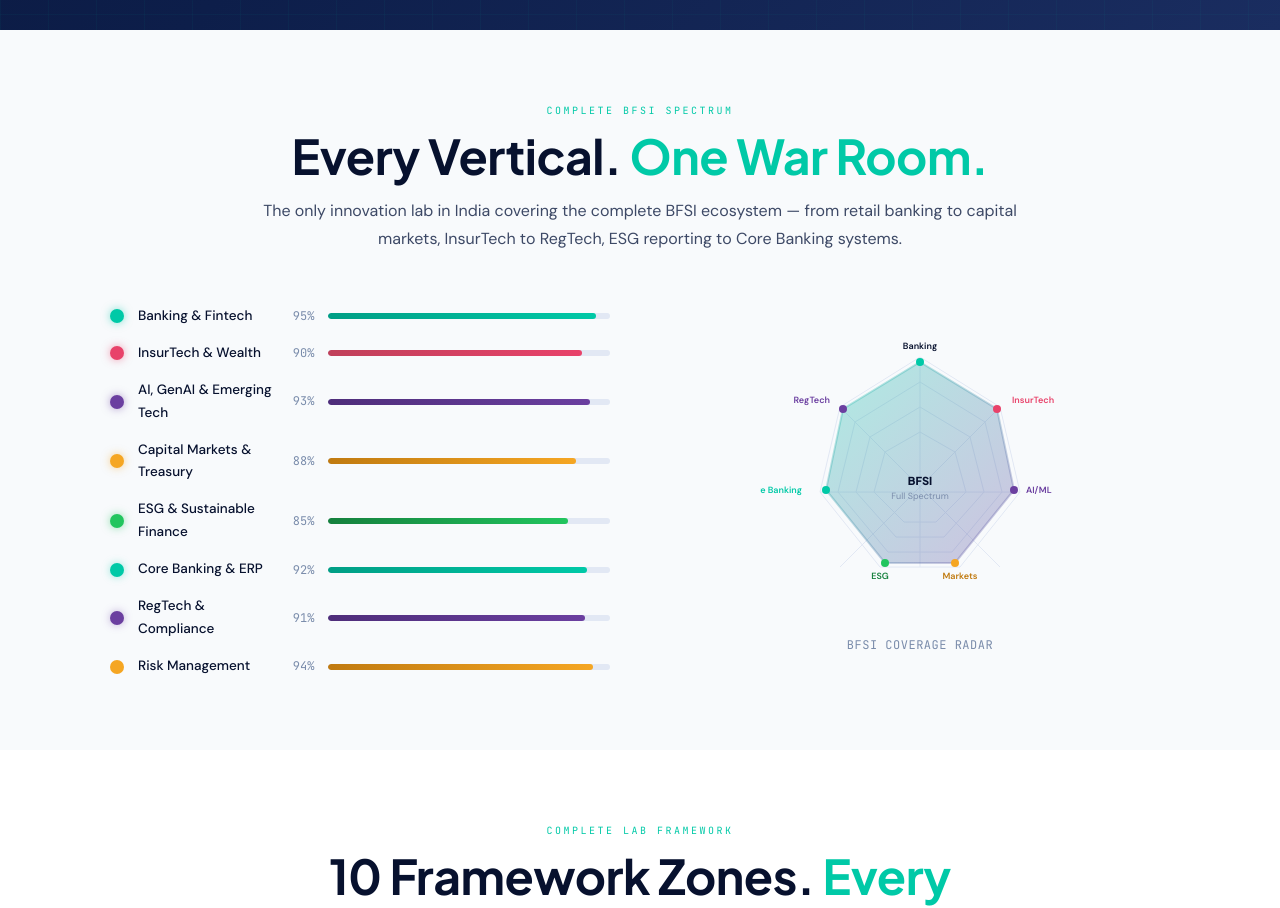
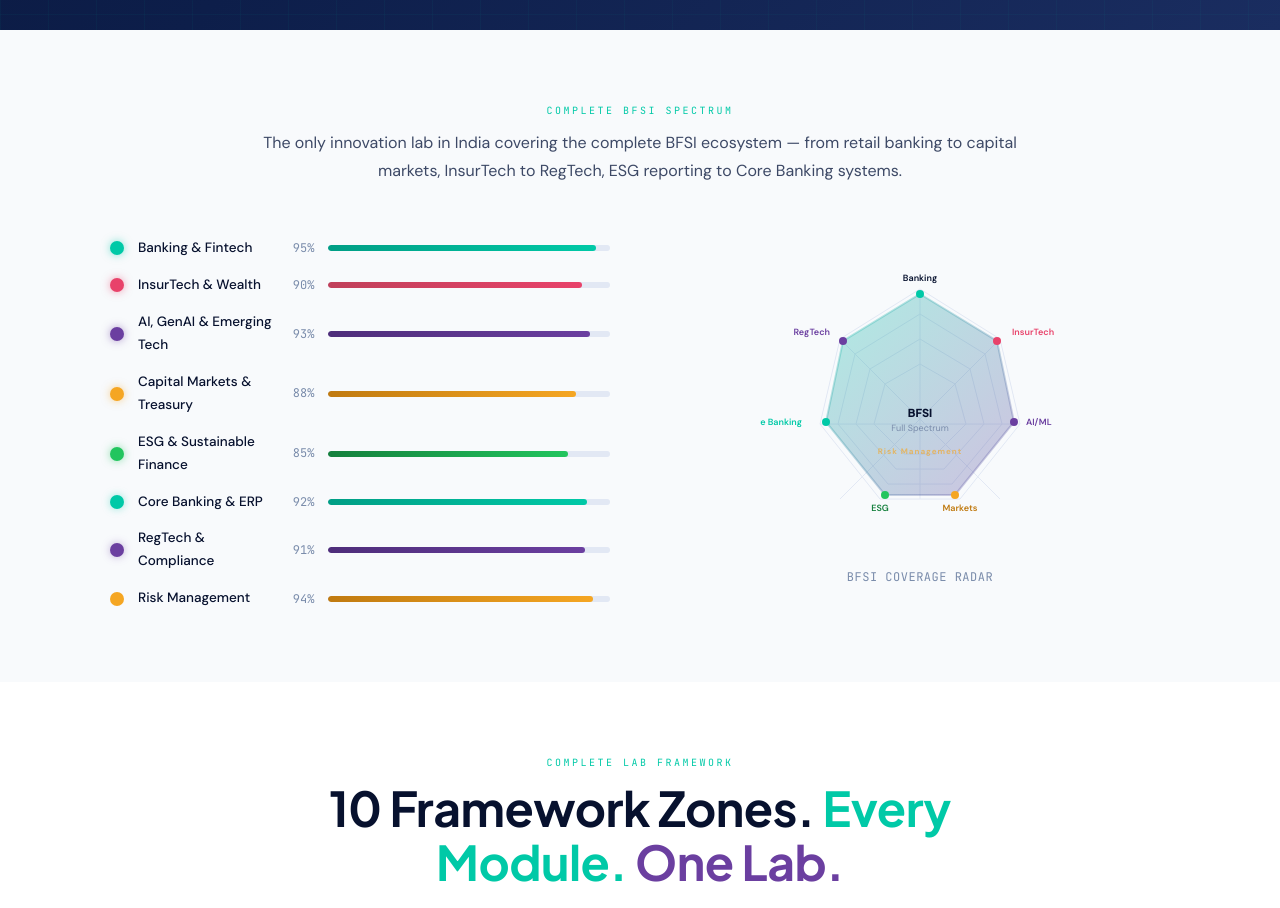
Before and after one commit to upskillize-ui/upskillize-vite1, a React (Vite) app: page /bfsiinnovationlab in a window 1280 px wide. Shown: the part 5980-6888 px from the top of the page. Built offline with nearby package versions, Linux system fonts and the light colour scheme; no server answers.

Commit message:
changes'

```diff
--- a/src/pages/BFSIInnovationLab.jsx
+++ b/src/pages/BFSIInnovationLab.jsx
@@ -1581,7 +1581,6 @@ export default function FintechAIInnovationLab() {
         <section className="sec sec-alt coverage-sec" id="coverage">
           <div className="sc">
             <div className="sec-label">Complete BFSI Spectrum</div>
-            <h2 className="sec-title">Every Vertical. <span className="ht">One War Room.</span></h2>
             <p className="sec-sub">The only innovation lab in India covering the complete BFSI ecosystem — from retail banking to capital markets, InsurTech to RegTech, ESG reporting to Core Banking systems.</p>
           </div>
           <div className="coverage-inner reveal">
@@ -1637,6 +1636,7 @@ export default function FintechAIInnovationLab() {
                 <text x="70" y="76" fontFamily="'DM Sans'" fontSize="9" fill="#6B3FA0" textAnchor="end" fontWeight="600">RegTech</text>
                 <text x="160" y="158" fontFamily="'Plus Jakarta Sans'" fontSize="11" fill="#07112E" textAnchor="middle" fontWeight="800">BFSI</text>
                 <text x="160" y="172" fontFamily="'DM Sans'" fontSize="9" fill="#7A8CAB" textAnchor="middle">Full Spectrum</text>
+                <text x="160" y="195" fontFamily="'DM Sans'" fontSize="8" fontWeight="700" fill="rgba(245,166,35,0.65)" textAnchor="middle" letterSpacing="1">Risk Management</text>
               </svg>
               <div style={{fontSize:"12px",color:"var(--tx3)",fontFamily:"var(--fm)",letterSpacing:".5px",marginTop:"8px"}}>BFSI COVERAGE RADAR</div>
             </div>
```
